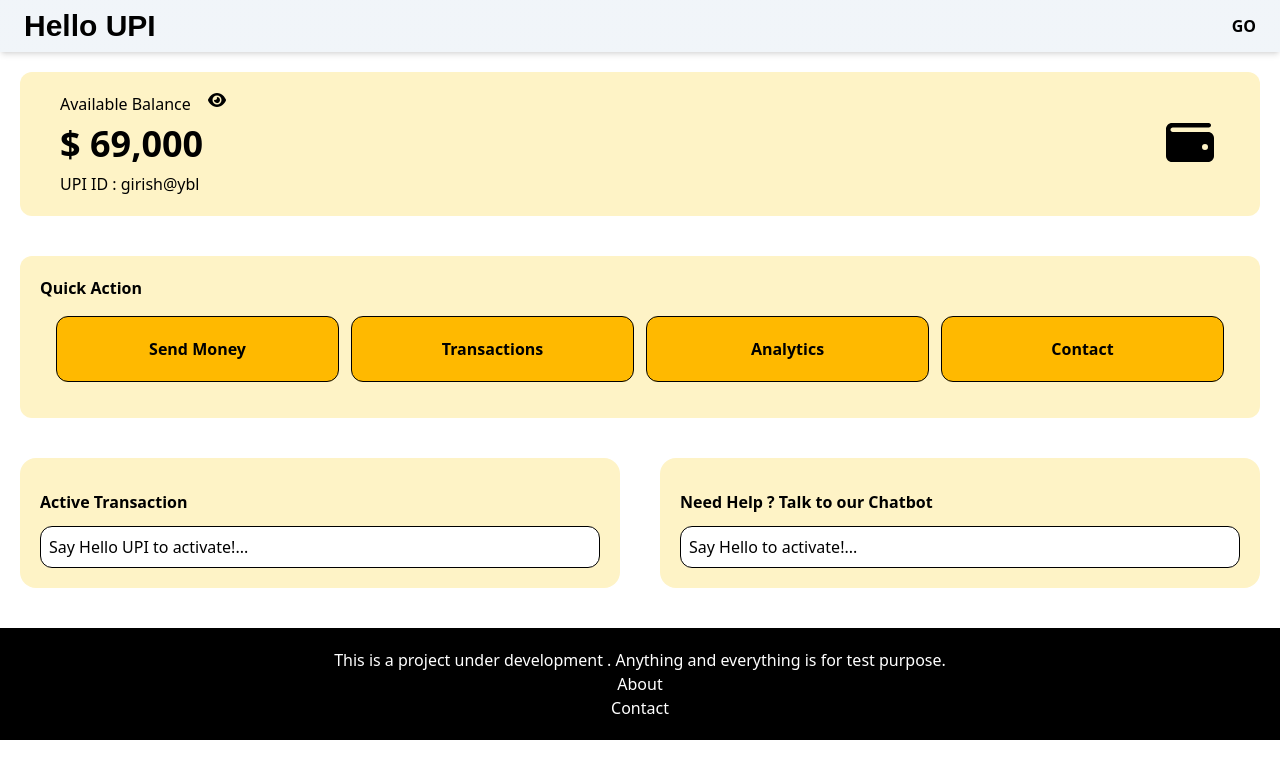
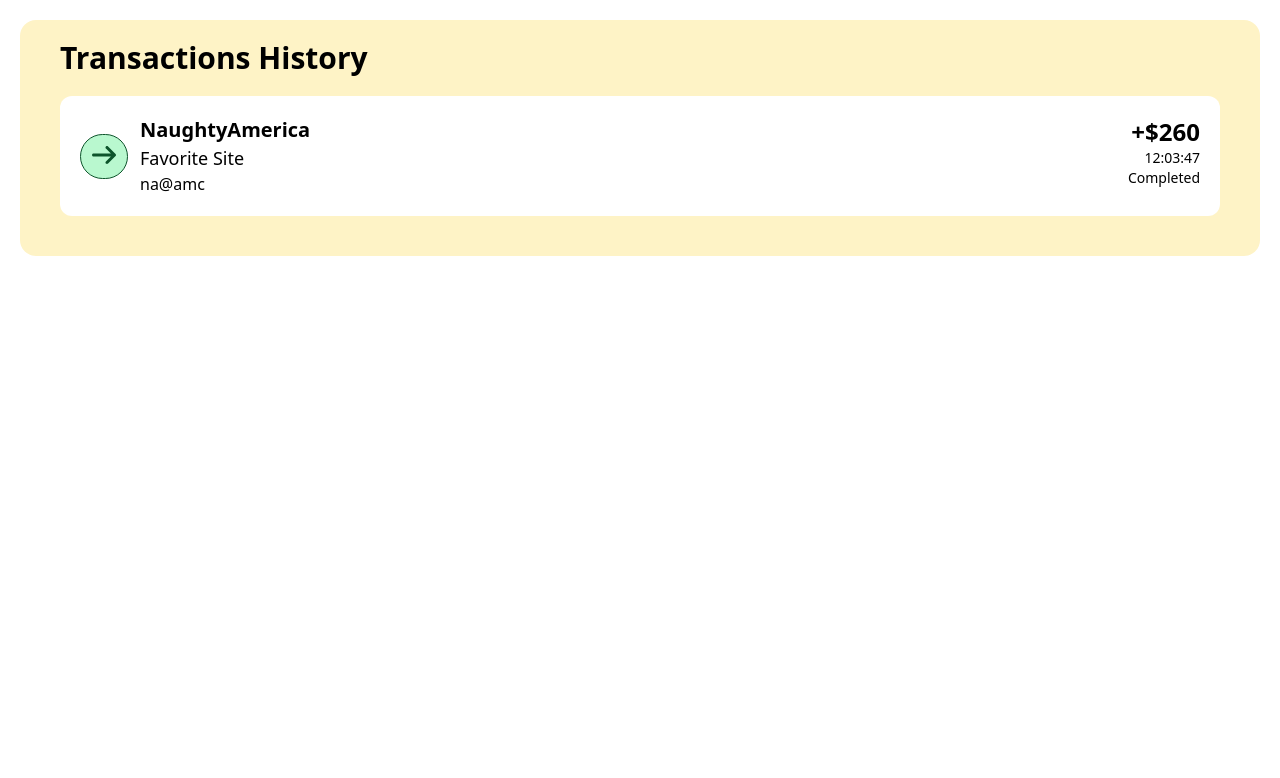
Before and after one commit to ItsGunesh/Hello-UPI, a React (Vite) app in the folder Frontend/: page / in a window 1280 px wide. Shown: the top 778 px of the page. Built offline with nearby package versions, Linux system fonts and the light colour scheme; a web font is replaced by a local one.

Commit message:
Transaction Card

```diff
--- /dev/null
+++ b/Frontend/components/Tranactions/TransactionCard.jsx
@@ -0,0 +1,30 @@
+import React from 'react'
+import { FontAwesomeIcon } from '@fortawesome/react-fontawesome';
+import { faArrowRight } from '@fortawesome/free-solid-svg-icons';
+
+const TransactionCard = () => {
+    return (
+        <>
+            <div className='m-5 bg-white rounded-xl flex flex-row justify-between p-5'>
+                <div className='flex items-center gap-3'>
+                    <div className='rounded-4xl border-1 p-2 bg-green-200 border-green-900'>
+                        <FontAwesomeIcon icon={faArrowRight} className='text-2xl text-green-900'/>
+                    </div>
+                    <div className='flex flex-col'>
+                        <span className='text-xl font-bold'>NaughtyAmerica</span>
+                        <span className='text-lg'>Favorite Site</span>
+                        <span className='text-md'>na@amc</span>
+                    </div>
+                </div>
+                <div className='flex flex-col text-right'>
+                    <span className='text-2xl font-bold'>+$260</span>
+                    <span className='text-sm'>12:03:47</span>
+                    <span className='text-sm'>Completed</span>
+                </div>
+            </div>
+
+        </>
+    )
+}
+
+export default TransactionCard
--- /dev/null
+++ b/Frontend/components/Tranactions/TransactionIndex.jsx
@@ -0,0 +1,18 @@
+import React from 'react'
+import TransactionCard from './TransactionCard'
+
+const TransactionIndex = () => {
+    return (
+        <>
+            <div className='m-5 p-5 text-bold bg-amber-100 rounded-2xl'>
+                <p className='text-3xl font-bold px-5'>Transactions History</p>
+                <div>
+                    <TransactionCard />
+                </div>
+            </div>
+
+        </>
+    )
+}
+
+export default TransactionIndex
--- a/Frontend/src/App.jsx
+++ b/Frontend/src/App.jsx
@@ -5,13 +5,15 @@
 import ChatBox from '../components/ChatBox/ChatBox.jsx'
 import Agent from '../components/AIAgent/Agent.jsx'
 import Footer from '../components/Footer/Footer.jsx'
+import TransactionCard from '../components/Tranactions/TransactionCard.jsx'
+import TransactionIndex from '../components/Tranactions/TransactionIndex.jsx'
 
 function App() {
   const [count, setCount] = useState(0)
 
   return (
     <>
-      <div className='flex flex-col'>
+      {/* <div className='flex flex-col'>
         <Navigator/>
         <Balance/>
         <QuickAction/>
@@ -22,6 +24,9 @@
       </div>
       <div>
         <Footer/>
+      </div> */}
+      <div>
+        <TransactionIndex/>
       </div>
     </>
   )
```
